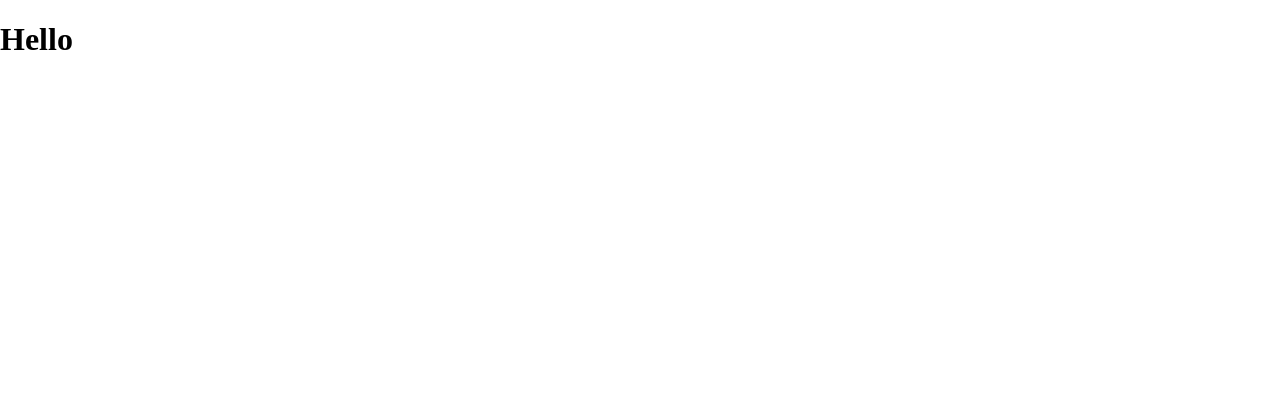
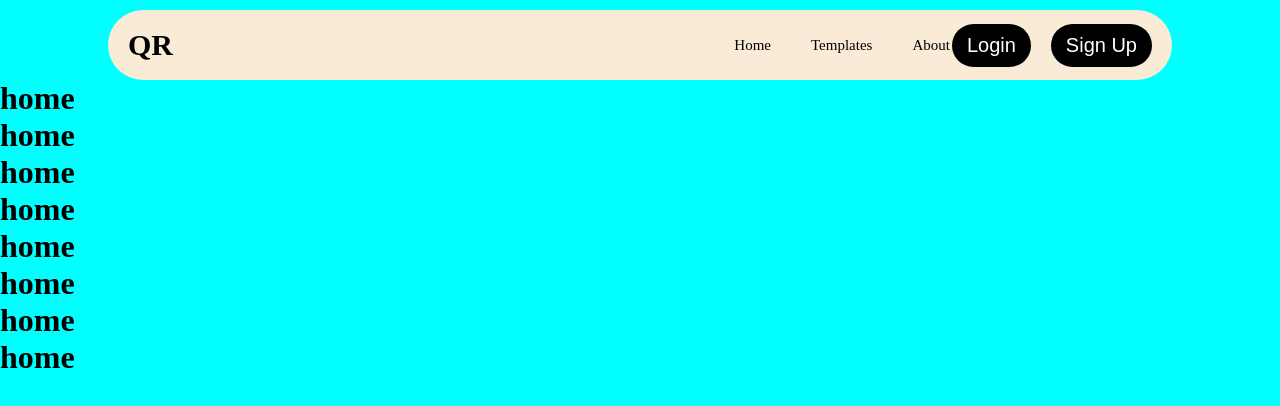
Before and after one commit to patto220048/IG22-qr-link, a React (Vite) app in the folder fontend/: page / in a window 1280 px wide. Shown: the top 406 px of the page. Built offline with nearby package versions, Linux system fonts and the light colour scheme.

Commit message:
add navbar

```diff
--- a/fontend/package.json
+++ b/fontend/package.json
@@ -13,6 +13,7 @@
     "axios": "^1.5.0",
     "react": "^18.2.0",
     "react-dom": "^18.2.0",
+    "react-router-dom": "^6.11.2",
     "sass": "^1.67.0"
   },
   "devDependencies": {
@@ -23,6 +24,6 @@
     "eslint-plugin-react": "^7.32.2",
     "eslint-plugin-react-hooks": "^4.6.0",
     "eslint-plugin-react-refresh": "^0.4.3",
-    "vite": "^4.4.5"
+    "vite": "^4.3.2"
   }
 }
--- a/fontend/src/App.jsx
+++ b/fontend/src/App.jsx
@@ -1,13 +1,42 @@
 import { useState } from 'react'
-import './App.module.scss'
+import './App.scss'
+import Navbar from './layouts/nav/Navbar'
+import { Outlet, Route, RouterProvider, createBrowserRouter } from 'react-router-dom';
+import Home from './pages/home/Home';
+
 
 function App() {
+  function Layout (){
+    return (
+        <div>
+            <nav>
+                <Navbar/>
+            </nav>
+            <Outlet/>
+            <footer>
 
-  return (
-    <>
-    <h1>Hello</h1>
-    </>
-  )
+            </footer>
+        </div>
+    );
+  };
+
+
+  const router = createBrowserRouter([
+    {
+        path: '/',
+        element: <Layout />,
+        children: [
+            {
+                path: '/',
+                element: <Home />,
+            },
+
+        ],
+    }
+
+]);
+return <RouterProvider router={router} />;
 }
 
+
 export default App
--- a/fontend/src/base/_reset.scss
+++ b/fontend/src/base/_reset.scss
@@ -1,4 +1,13 @@
-body {
+*{
+    margin: 0;
     padding: 0;
-    margin: 0;
+
 }
+ul,li{
+    list-style-type: none;
+}
+button,input,select,textarea{
+    border: none;
+    outline: none;
+    cursor: pointer;
+}
--- /dev/null
+++ b/fontend/src/layouts/nav/Navbar.jsx
@@ -0,0 +1,22 @@
+import './navbav.scss';
+// import './navbar.css'
+function Navbar() {
+    return (
+        <div className="navbar">
+            <div className="navbar-container">
+                <h2 className="logo">QR</h2>
+                <ul className="nav-link">
+                    <li className="nav-link_items">Home</li>
+                    <li className="nav-link_items">Templates</li>
+                    <li className="nav-link_items">About</li>
+                </ul>
+                <div className="register">
+                    <button className="btn login ">Login</button>
+                    <button className="btn signup">Sign Up</button>
+                </div>
+            </div>
+        </div>
+    );
+}
+
+export default Navbar;
--- /dev/null
+++ b/fontend/src/layouts/nav/navbav.scss
@@ -0,0 +1,45 @@
+.navbar {
+    position: fixed;
+    top: 10px;
+    width: 100%;
+    .navbar-container {
+        display: flex;
+        align-items: center;
+        justify-content: space-around;
+        margin: 0 auto;
+        width: 80%;
+        background-color: antiquewhite;
+        height: 60px;
+        padding: 5px 20px;
+        border-radius: 50px;
+        .logo {
+            flex: 3;
+            font-size: 30px;
+        }
+        .nav-link {
+            display: flex;
+            gap: 40px;
+            .nav-link_items{
+                font-size: 15px;
+                cursor: pointer;
+                &:hover{
+                    opacity: 0.5;
+                }
+            }
+
+        }
+        .register {
+            flex: 1;
+            display: flex;
+            justify-content: flex-end;
+            gap: 20px;
+            .btn{
+                font-size: 20px;
+                padding: 10px 15px;
+                border-radius: 25px;
+                background-color: black;
+                color: white;
+            }
+        }
+    }
+}
--- a/fontend/src/pages/home/Home.jsx
+++ b/fontend/src/pages/home/Home.jsx
@@ -1,9 +1,22 @@
-import './Home.module.scss'
+import './Home.scss'
 
 
 function Home() {
     return (
-        <></>
+        <div className="home">
+            <div className="home-container">
+
+            <h1>home</h1>
+            <h1>home</h1>
+            <h1>home</h1>
+            <h1>home</h1>
+            <h1>home</h1>
+            <h1>home</h1>
+            <h1>home</h1>
+            <h1>home</h1>
+
+            </div>
+        </div>
      );
 }
 
--- /dev/null
+++ b/fontend/src/pages/home/Home.scss
@@ -0,0 +1,10 @@
+.home {
+    background-color: aqua;
+    height: 100vh;
+    &::-webkit-scrollbar {
+        display: none;
+    }
+    .home-container {
+        padding-top: 80px;
+    }
+}
```
Also changed, not shown: fontend/src/layouts/navbar/Navbar.jsx (deleted, +0 -10 lines), fontend/src/App.module.scss (deleted), fontend/src/App.scss (added), fontend/src/layouts/navbar/Navbar.module.scss (deleted), fontend/src/pages/home/Home.module.scss (deleted), 2 other files (tests, documents, lock files or other folders).
